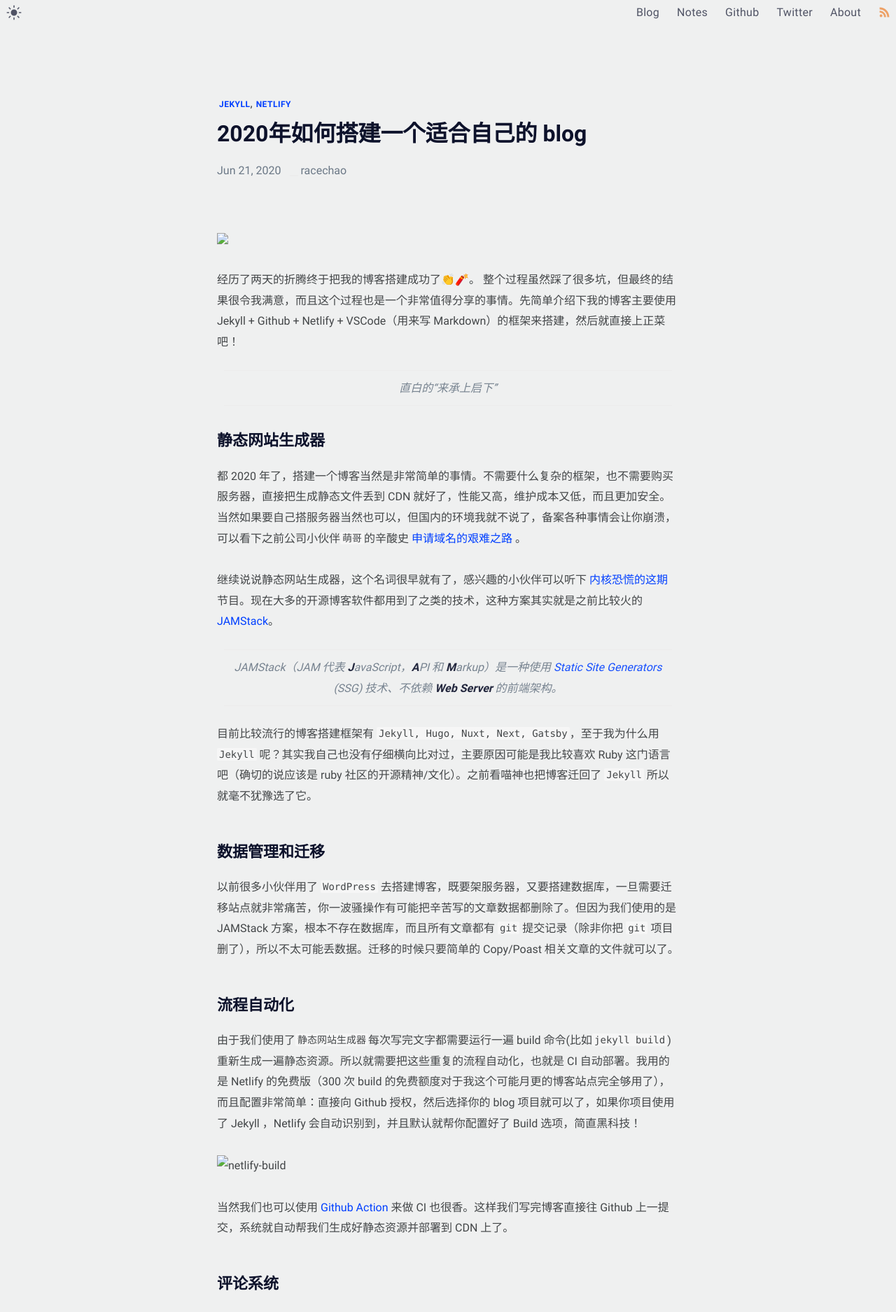
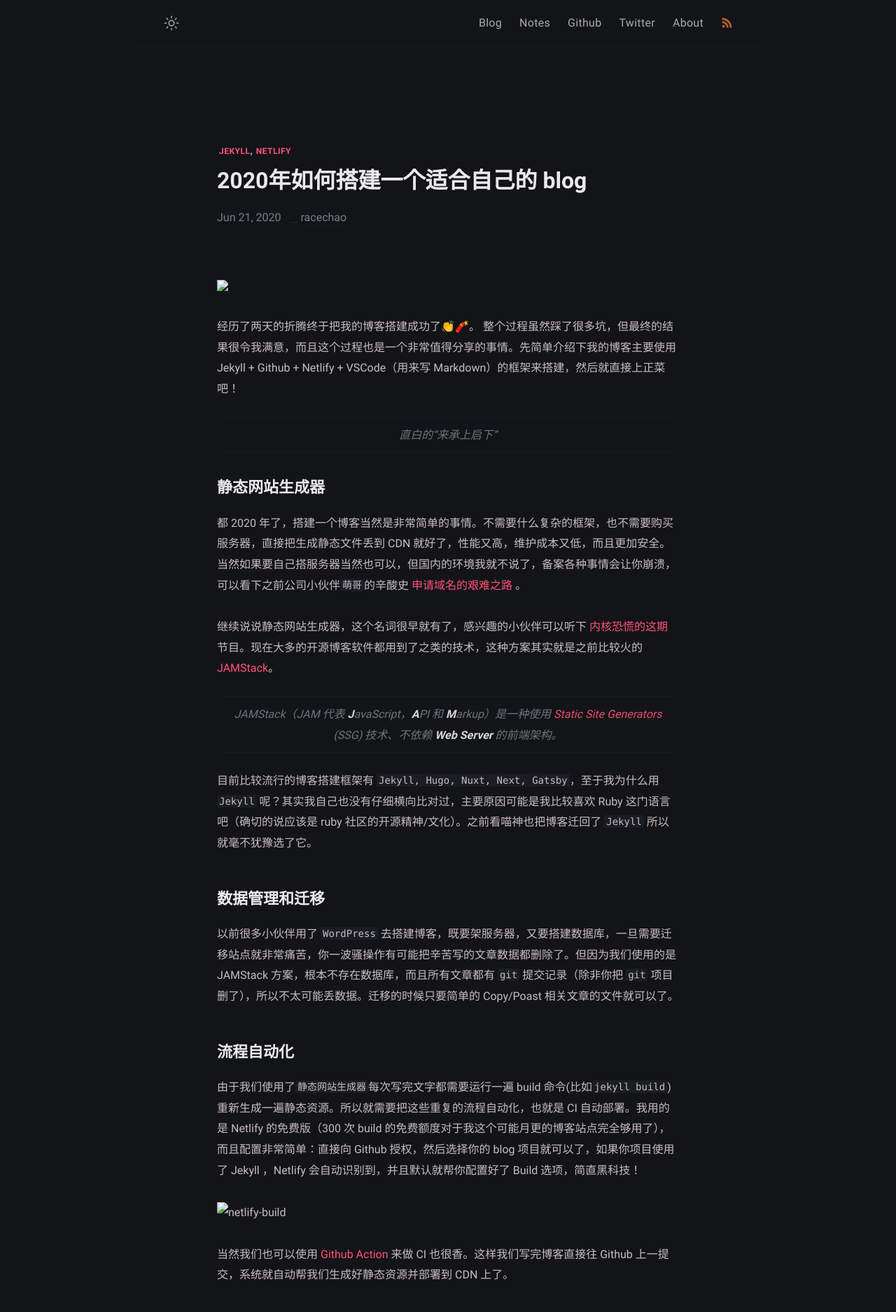
Before and after one commit to alfredcc/blog, a Jekyll site: the page built from _posts/build-my-blog/2020-06-21-build-my-blog.md, in a window 1280 px wide. Shown: the top 1875 px of the page at 70% size. Built offline with Jekyll 4.4.1, drawn with Linux system fonts in a browser that asks for light colours; comment, search, counter and statistics services are not loaded.

Commit message:
Update post.html

```diff
--- a/_layouts/post.html
+++ b/_layouts/post.html
@@ -7,7 +7,7 @@
 
 {% include header.html %}
 
-<body data-theme="{{ site.mode }}>
+<body data-theme="{{ site.mode }}">
   {% include navbar.html %}
   <div class="wrapper post">
     <main class="page-content" aria-label="Content">
```
